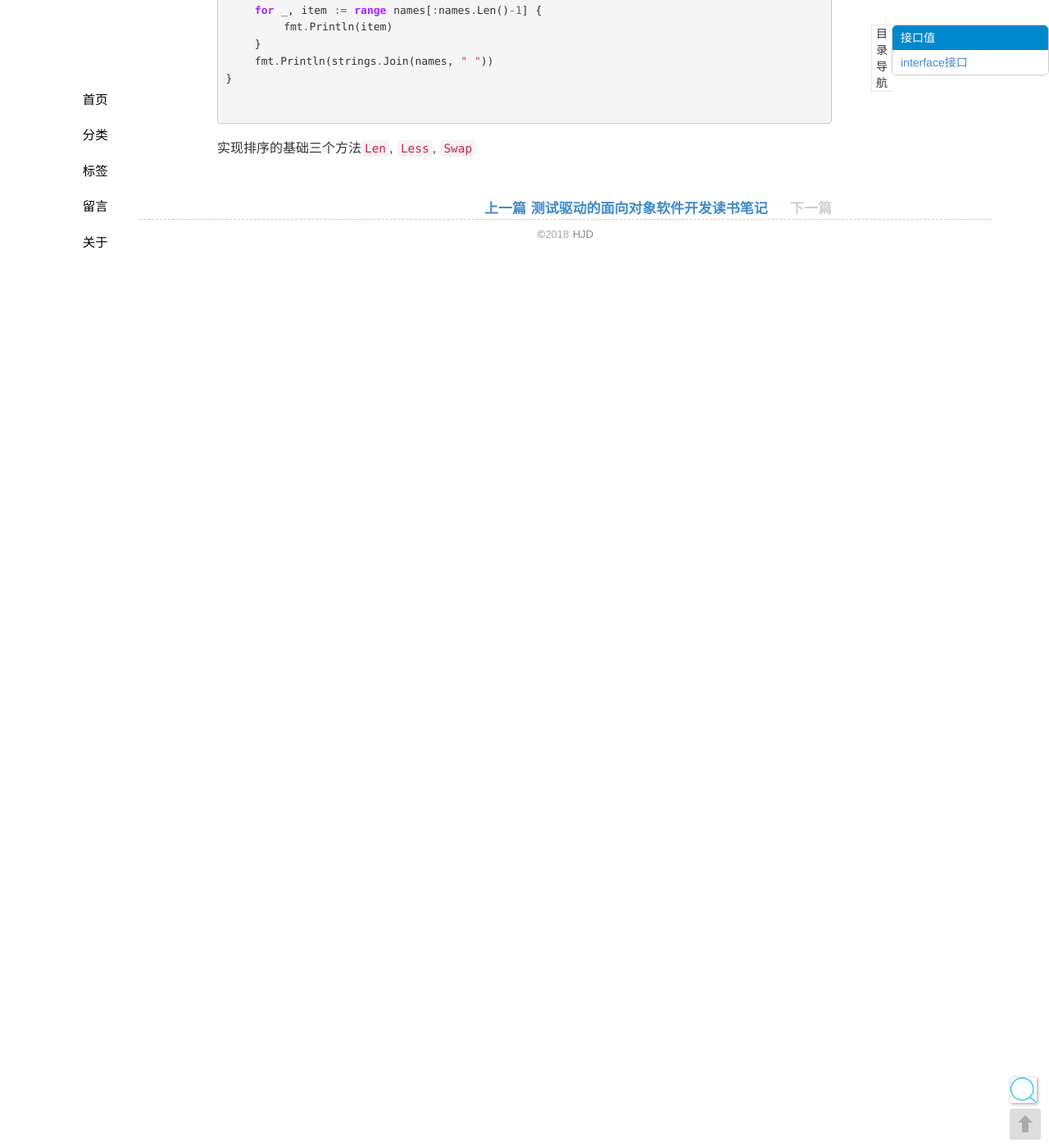
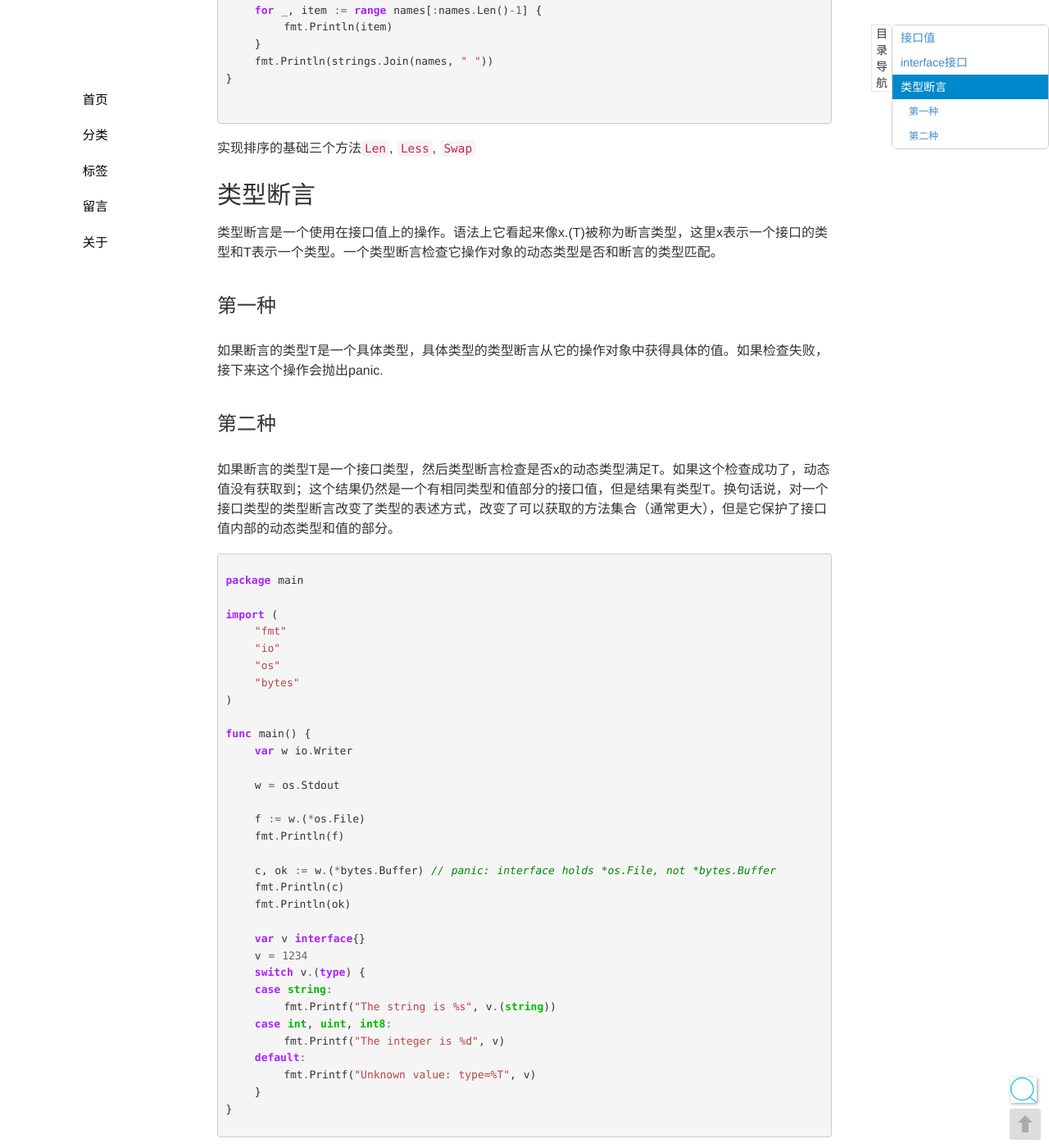
Before and after one commit to seekplum/seekplum.github.io, a Jekyll site: the page built from _posts/2018-10-24-go-learn-2.md, in a window 1280 px wide and 1400 px high, scrolled down 1980 px. Shown: the whole window at 82% size. Built offline with Jekyll 4.4.1, drawn with Linux system fonts in a browser that asks for light colours; comment, search, counter and statistics services are not loaded; before the commit the page ends 2527 px from its top, so only the background shows below that.

Commit message:
golang 类型断言

````diff
--- a/_posts/2018-10-24-go-learn-2.md
+++ b/_posts/2018-10-24-go-learn-2.md
@@ -94,3 +94,48 @@ func main() {
 ```
 
 实现排序的基础三个方法`Len`, `Less`, `Swap`
+
+
+## 类型断言
+类型断言是一个使用在接口值上的操作。语法上它看起来像x.(T)被称为断言类型，这里x表示一个接口的类型和T表示一个类型。一个类型断言检查它操作对象的动态类型是否和断言的类型匹配。
+
+### 第一种
+如果断言的类型T是一个具体类型，具体类型的类型断言从它的操作对象中获得具体的值。如果检查失败，接下来这个操作会抛出panic.
+
+### 第二种
+如果断言的类型T是一个接口类型，然后类型断言检查是否x的动态类型满足T。如果这个检查成功了，动态值没有获取到；这个结果仍然是一个有相同类型和值部分的接口值，但是结果有类型T。换句话说，对一个接口类型的类型断言改变了类型的表述方式，改变了可以获取的方法集合（通常更大），但是它保护了接口值内部的动态类型和值的部分。
+
+```golang
+package main
+
+import (
+    "fmt"
+    "io"
+    "os"
+    "bytes"
+)
+
+func main() {
+    var w io.Writer
+
+    w = os.Stdout
+
+    f := w.(*os.File)
+    fmt.Println(f)
+
+    c, ok := w.(*bytes.Buffer) // panic: interface holds *os.File, not *bytes.Buffer
+    fmt.Println(c)
+    fmt.Println(ok)
+
+    var v interface{}
+    v = 1234
+    switch v.(type) {
+    case string:
+        fmt.Printf("The string is %s", v.(string))
+    case int, uint, int8:
+        fmt.Printf("The integer is %d", v)
+    default:
+        fmt.Printf("Unknown value: type=%T", v)
+    }
+}
+```
````
